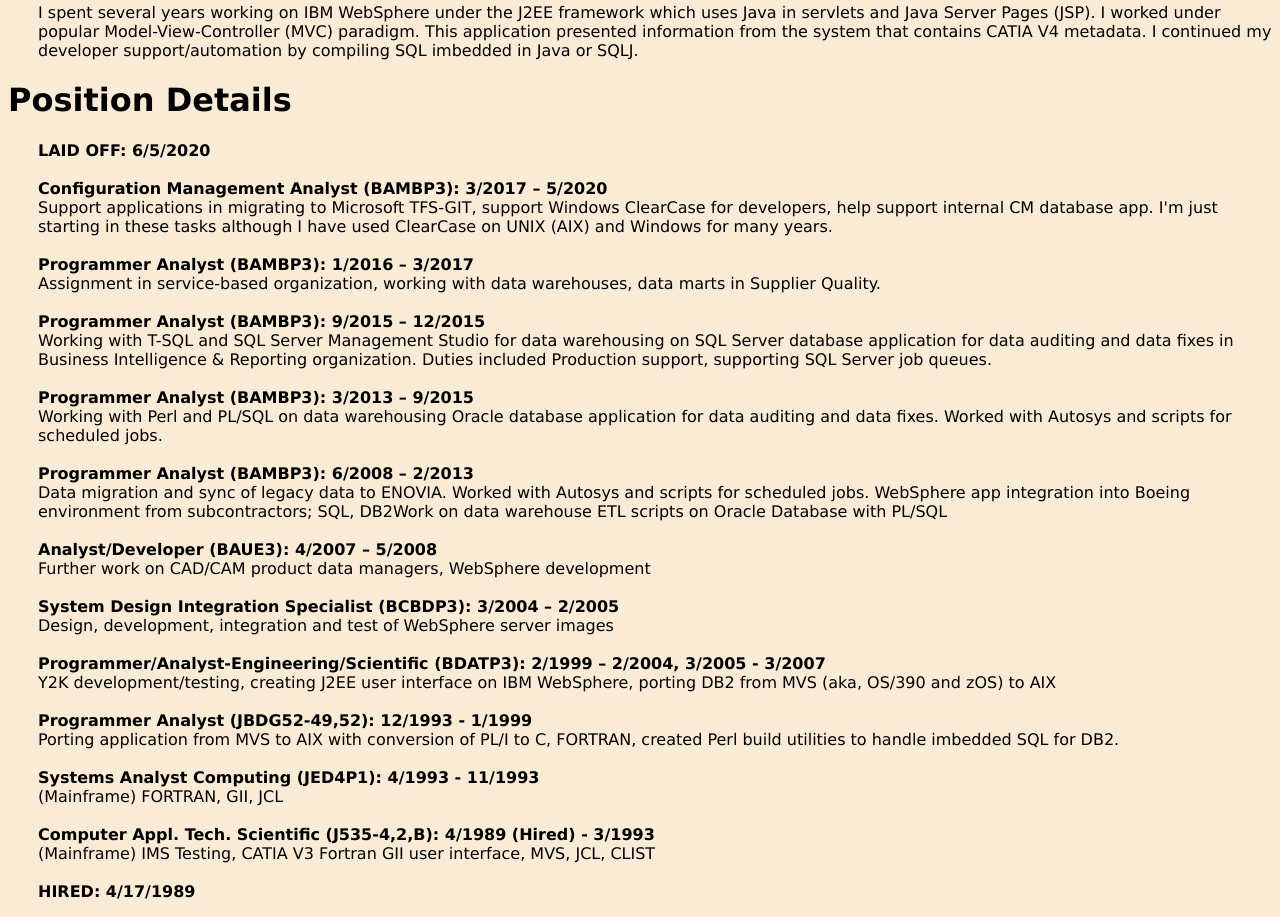
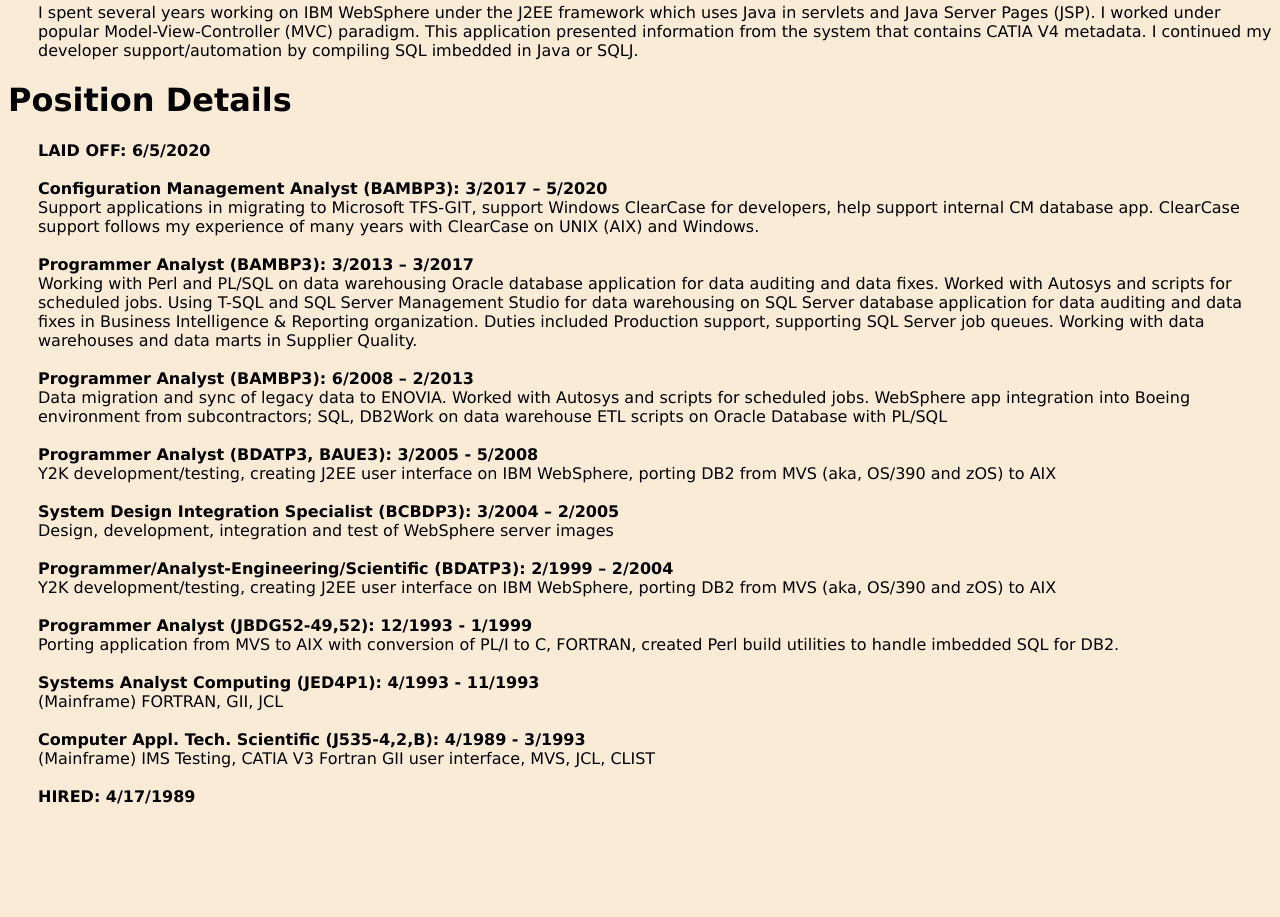
Before and after one commit to jamesrbuck/jamesrbuck.github.io, a plain HTML site: page boeing_details.html in a window 1280 px wide. Shown: the part 1237-2154 px from the top of the page. After the commit the page ends 2059 px from the top, so only its background shows below. Drawn offline with Linux system fonts and the light colour scheme.

Commit message:
Condensed Boeing Details: Position Details

```diff
--- a/boeing_details.html
+++ b/boeing_details.html
@@ -73,34 +73,26 @@ I spent several years working on IBM WebSphere under the J2EE framework which us
 <br><br>
 
 <b>Configuration Management Analyst (BAMBP3): 3/2017 – 5/2020</b><br>
- Support applications in migrating to Microsoft TFS-GIT, support Windows ClearCase for developers, help support internal CM database app. I'm just starting in these tasks although I have used ClearCase on UNIX (AIX) and Windows for many years.
+ Support applications in migrating to Microsoft TFS-GIT, support Windows ClearCase for developers, help support internal CM database app. ClearCase support follows my experience of many years with ClearCase on UNIX (AIX) and Windows.
 <br><br>
 
-<b>Programmer Analyst (BAMBP3): 1/2016 – 3/2017</b><br>
- Assignment in service-based organization, working with data warehouses, data marts in Supplier Quality.
-<br><br>
-
- <b>Programmer Analyst (BAMBP3): 9/2015 – 12/2015</b><br>
- Working with T-SQL and SQL Server Management Studio for data warehousing on SQL Server database application for data auditing and data fixes in Business Intelligence & Reporting organization. Duties included Production support, supporting SQL Server job queues.
-<br><br>
-
- <b>Programmer Analyst (BAMBP3): 3/2013 – 9/2015</b><br>
- Working with Perl and PL/SQL on data warehousing Oracle database application for data auditing and data fixes. Worked with Autosys and scripts for scheduled jobs.
+<b>Programmer Analyst (BAMBP3): 3/2013 – 3/2017</b><br>
+ Working with Perl and PL/SQL on data warehousing Oracle database application for data auditing and data fixes. Worked with Autosys and scripts for scheduled jobs.  Using T-SQL and SQL Server Management Studio for data warehousing on SQL Server database application for data auditing and data fixes in Business Intelligence & Reporting organization. Duties included Production support, supporting SQL Server job queues.  Working with data warehouses and data marts in Supplier Quality.
 <br><br>
 
  <b>Programmer Analyst (BAMBP3): 6/2008 – 2/2013</b><br>
  Data migration and sync of legacy data to ENOVIA. Worked with Autosys and scripts for scheduled jobs. WebSphere app integration into Boeing environment from subcontractors; SQL, DB2Work on data warehouse ETL scripts on Oracle Database with PL/SQL
 <br><br>
 
- <b>Analyst/Developer (BAUE3): 4/2007 – 5/2008</b><br>
- Further work on CAD/CAM product data managers, WebSphere development
+ <b>Programmer Analyst (BDATP3, BAUE3): 3/2005 - 5/2008</b><br>
+ Y2K development/testing, creating J2EE user interface on IBM WebSphere, porting DB2 from MVS (aka, OS/390 and zOS) to AIX
 <br><br>
 
  <b>System Design Integration Specialist (BCBDP3): 3/2004 – 2/2005</b><br>
  Design, development, integration and test of WebSphere server images
 <br><br>
 
- <b>Programmer/Analyst-Engineering/Scientific (BDATP3): 2/1999 – 2/2004, 3/2005 - 3/2007</b><br>
+ <b>Programmer/Analyst-Engineering/Scientific (BDATP3): 2/1999 – 2/2004</b><br>
  Y2K development/testing, creating J2EE user interface on IBM WebSphere, porting DB2 from MVS (aka, OS/390 and zOS) to AIX
 <br><br>
 
@@ -112,7 +104,7 @@ I spent several years working on IBM WebSphere under the J2EE framework which us
  (Mainframe) FORTRAN, GII, JCL
 <br><br>
 
- <b>Computer Appl. Tech. Scientific (J535-4,2,B): 4/1989 (Hired) - 3/1993</b><br>
+ <b>Computer Appl. Tech. Scientific (J535-4,2,B): 4/1989 - 3/1993</b><br>
  (Mainframe) IMS Testing, CATIA V3 Fortran GII user interface, MVS, JCL, CLIST
 <br><br>
 
```
